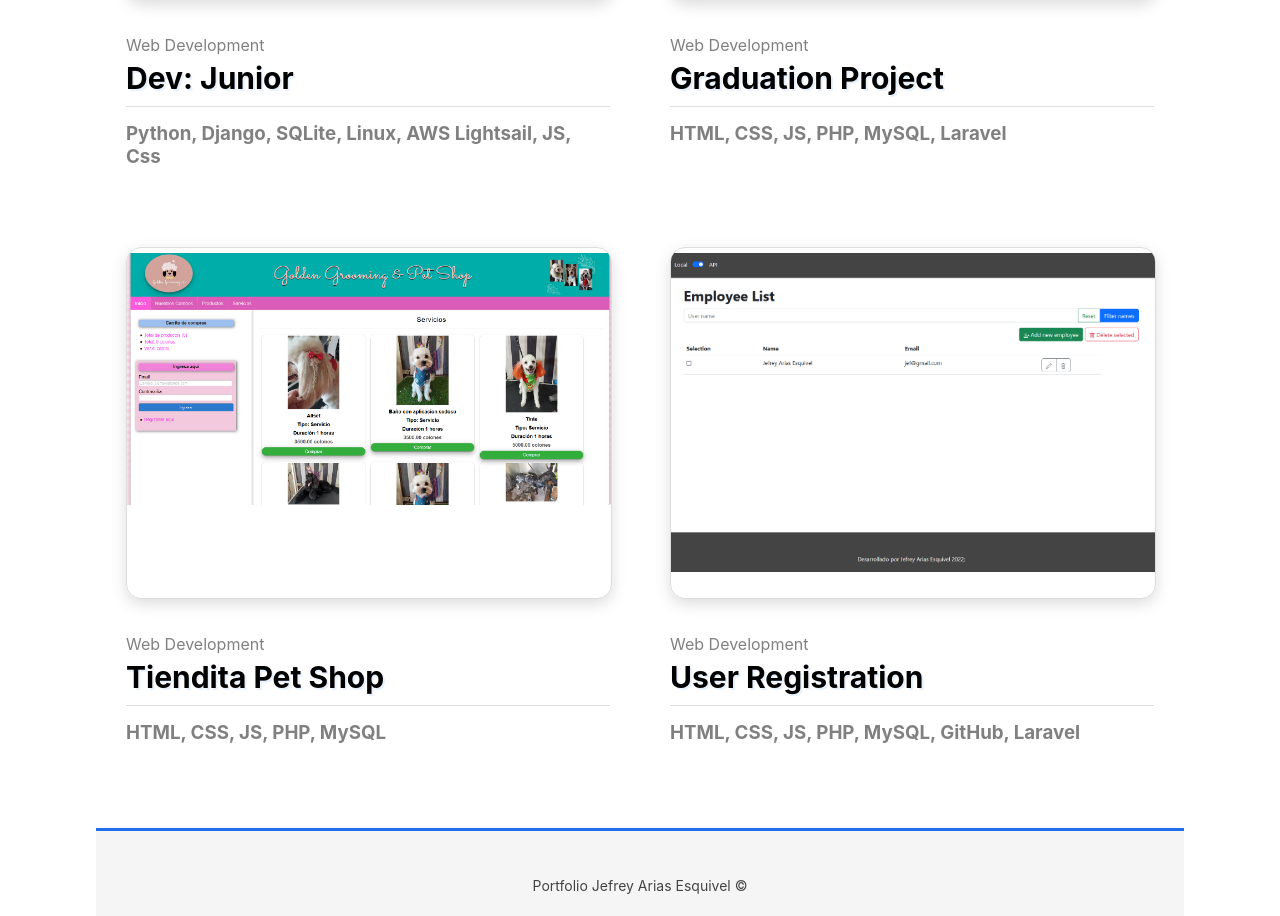
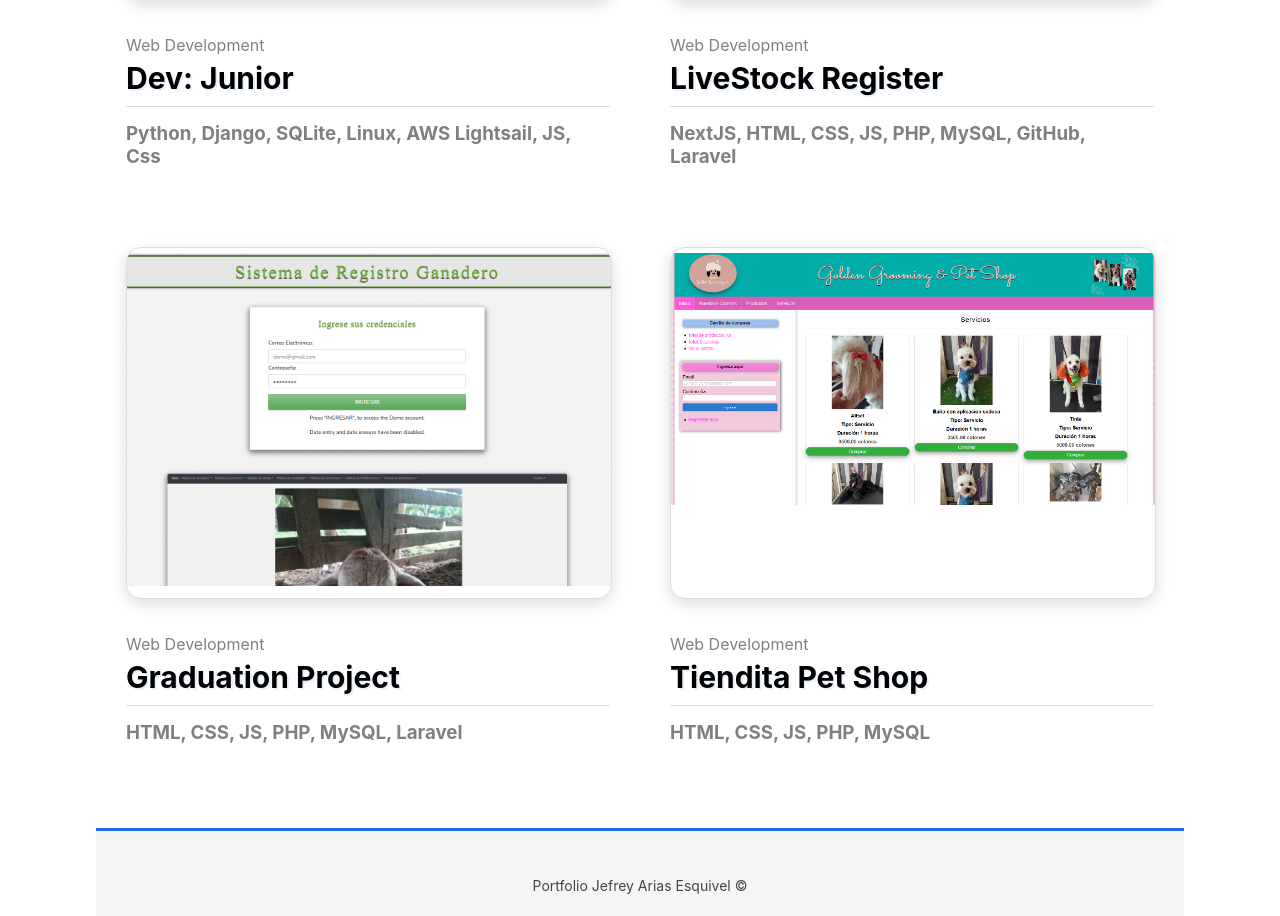
Before and after one commit to JefreyAE/Portfolio, a React (Create React App) app: page /home in a window 1280 px wide. Shown: the part 1118-2034 px from the top of the page. Built offline with nearby package versions, Linux system fonts and the light colour scheme.

Commit message:
Quick fix

```diff
--- a/src/data/projects.js
+++ b/src/data/projects.js
@@ -8,6 +8,18 @@ export const projects = [
         'description': 'The purpose of this project is to have at hand different command lists for different technologies.',
         'repositories': {
             'Front_End': ''
+        }
+    },
+    {
+        'id': 'newLliveStockApp',
+        'name': 'LiveStock Register',
+        'url': 'https://app-ganado-next-js-13.vercel.app',
+        'technologies': 'NextJS, HTML, CSS, JS, PHP, MySQL, GitHub, Laravel',
+        'category': 'Web Development',
+        'description': 'Improved version of my Graduation Project, created with ReactJS in the Front-End and Laravel in the API',
+        'repositories': {
+            'Front_End': '',
+            'Back_End': ''
         }
     },
     {
@@ -47,18 +59,6 @@ export const projects = [
 
     },
     {
-        'id': 'newLliveStockApp',
-        'name': 'LiveStock Register',
-        'url': 'https://app-ganado-next-js-13.vercel.app',
-        'technologies': 'NextJS, HTML, CSS, JS, PHP, MySQL, GitHub, Laravel',
-        'category': 'Web Development',
-        'description': 'Improved version of my Graduation Project, created with ReactJS in the Front-End and Laravel in the API',
-        'repositories': {
-            'Front_End': '',
-            'Back_End': ''
-        }
-    },
-    {
         'id': 'magicQuest',
         'name': 'Video Game Project',
         'url': 'https://www.unedgames.com/magicquest',
```
